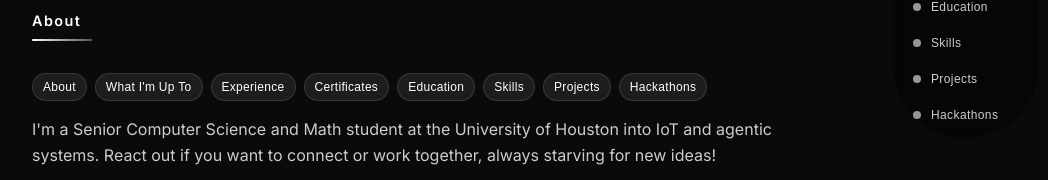
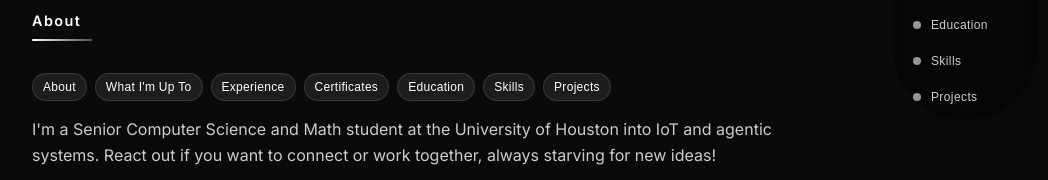
Before and after one commit to armaanamatya/portfolio-site, a React (Vite) app: page / in a window 1280 px wide. Shown: the part 411-591 px from the top of the page, without its empty margins (222-1270 px from the left). Built offline with nearby package versions, Linux system fonts and the light colour scheme.

Commit message:
commenting

```diff
--- a/src/App.tsx
+++ b/src/App.tsx
@@ -5,7 +5,7 @@ import Certificates from './components/Certificates'
 import Education from './components/Education'
 import Skills from './components/Skills'
 import ProjectSlider from './components/ProjectSlider'
-import HackathonSlider from './components/HackathonSlider'
+// import HackathonSlider from './components/HackathonSlider'
 import ScrollWheel from './components/ScrollWheel'
 import SectionTags from './components/SectionTags'
 
@@ -32,8 +32,8 @@ function App() {
             { id: 'certificates', label: 'Certificates' },
             { id: 'education', label: 'Education' },
             { id: 'skills', label: 'Skills' },
-            { id: 'projects', label: 'Projects' },
-            { id: 'hackathons', label: 'Hackathons' }
+            { id: 'projects', label: 'Projects' }
+            // { id: 'hackathons', label: 'Hackathons' }
           ]} />
           <p className="about-description">
             I'm a Senior Computer Science and Math student at the University of Houston into IoT and agentic systems. React out if you want to connect or work together, always starving for new ideas!
@@ -148,9 +148,9 @@ function App() {
         <div id="projects">
           <ProjectSlider />
         </div>
-        <div id="hackathons">
+        {/* <div id="hackathons">
           <HackathonSlider />
-        </div>
+        </div> */}
       </main>
 
       {/* Bottom Toolbar */}
--- a/src/components/ScrollWheel.tsx
+++ b/src/components/ScrollWheel.tsx
@@ -15,7 +15,7 @@ function ScrollWheel() {
     { id: 'education', label: 'Education' },
     { id: 'skills', label: 'Skills' },
     { id: 'projects', label: 'Projects' },
-    { id: 'hackathons', label: 'Hackathons' }
+    // { id: 'hackathons', label: 'Hackathons' }
   ], []);
 
   const [activeId, setActiveId] = useState<string>('about');
```
